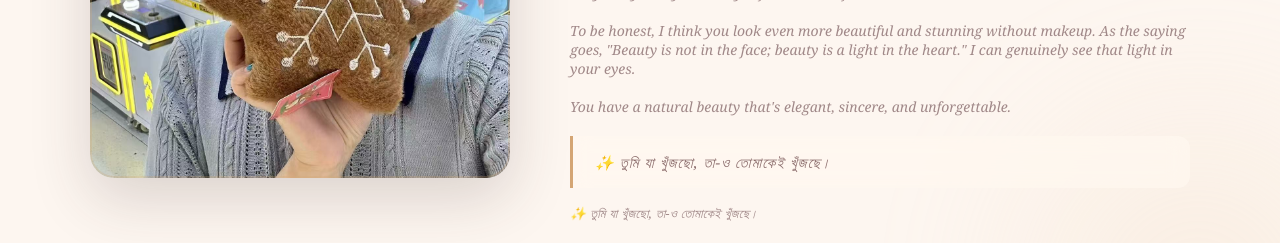
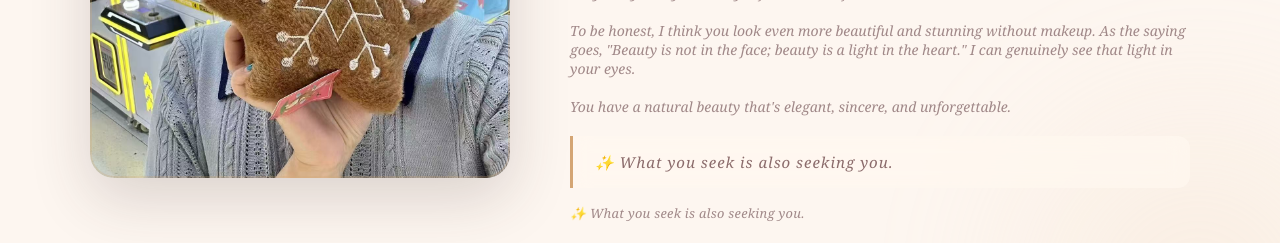
Before and after one commit to simul49/wejinxue-Happy-Birtday, a plain HTML site: page index.html in a window 1280 px wide. Shown: the part 7640-7883 px from the top of the page. Drawn offline with Linux system fonts and the light colour scheme.

Commit message:
Replace Bengali quote with English translation on SOUL slide

```diff
--- a/index.html
+++ b/index.html
@@ -1122,8 +1122,8 @@
       <div class="card-divider"></div>
       <p class="card-text">Wu JinXue，你眼中那种难得的善良与温暖，深深吸引了我。我真的很喜欢你的眼睛——它们映照出一颗美丽的心。<br><br>说真的，我觉得你不化妆的样子更加美丽动人。正如那句话所说：&quot;美不在容颜，美是心中的光。&quot; 我能真切地看到你眼中的那束光。<br><br>你拥有一种天然的美——优雅、真诚、令人难以忘怀。</p>
       <p class="card-text-en">Wu JinXue, there is a rare kindness and warmth in your eyes that really caught my attention. I truly like your eyes — they reflect a beautiful heart.<br><br>To be honest, I think you look even more beautiful and stunning without makeup. As the saying goes, &quot;Beauty is not in the face; beauty is a light in the heart.&quot; I can genuinely see that light in your eyes.<br><br>You have a natural beauty that's elegant, sincere, and unforgettable.</p>
-      <div class="card-advice">&#10024; তুমি যা খুঁজছো, তা-ও তোমাকেই খুঁজছে।</div>
-      <div class="card-advice-en">&#10024; তুমি যা খুঁজছো, তা-ও তোমাকেই খুঁজছে।</div>
+      <div class="card-advice">&#10024; What you seek is also seeking you.</div>
+      <div class="card-advice-en">&#10024; What you seek is also seeking you.</div>
       <div class="song-lyric" data-song="closure">
         <div class="song-icon">🎵</div>
         <div class="song-content">
```
